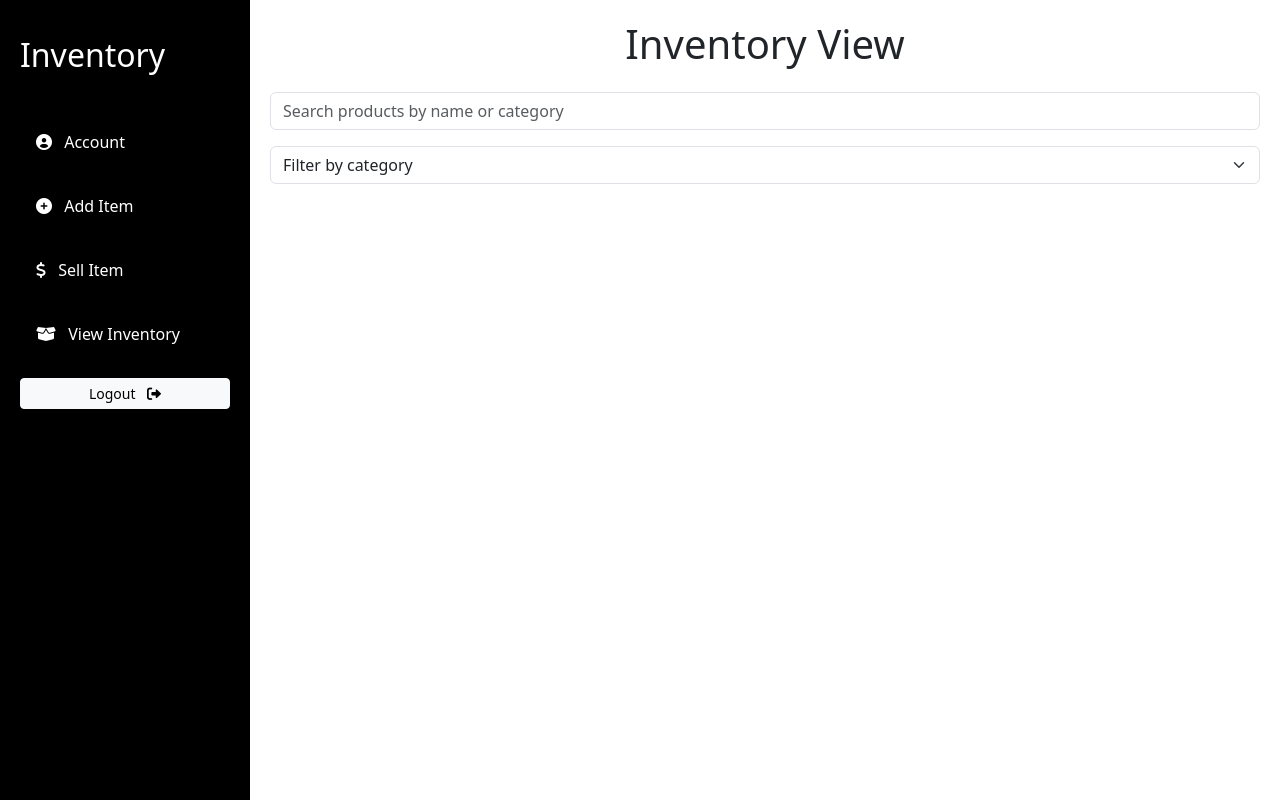
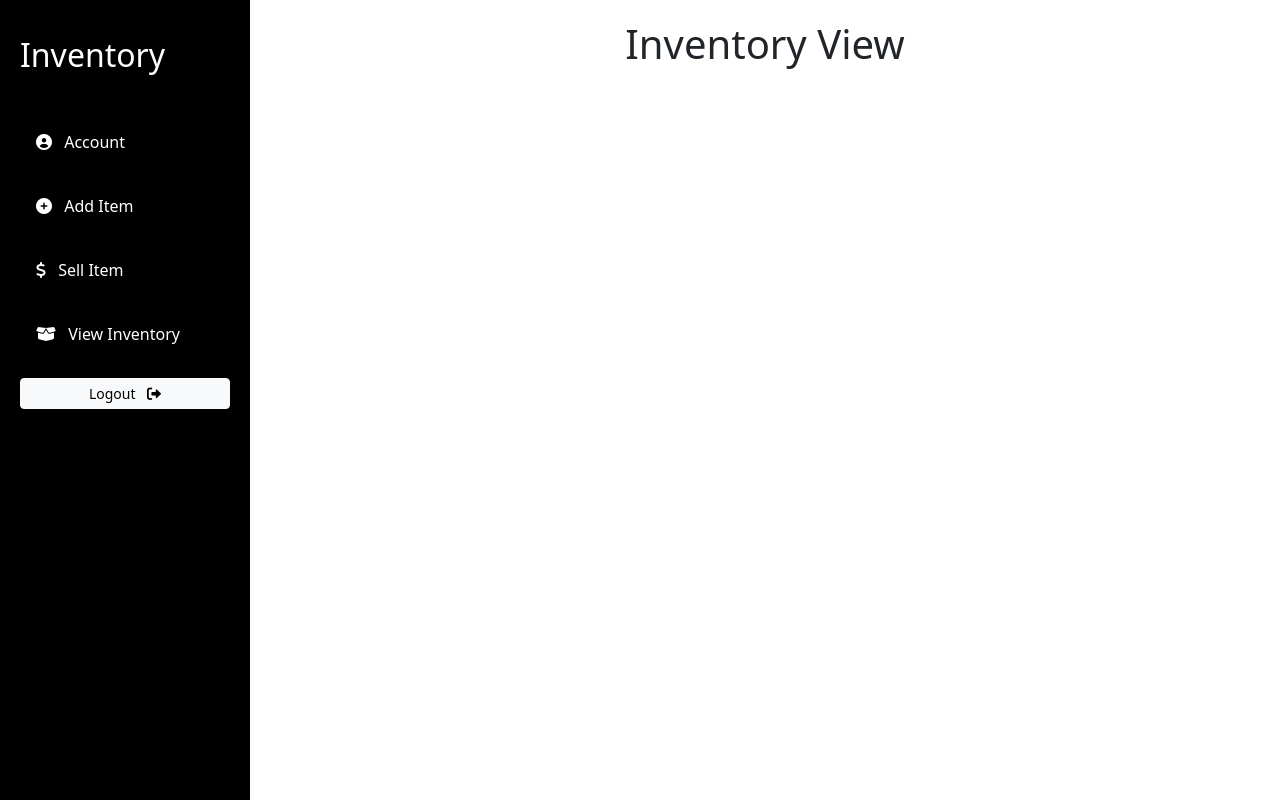
Before and after one commit to abelfx/inventory, a website: page FrontEnd/src/ViewInventory.html in a window 1280 px wide. Drawn offline with nearby package versions, Linux system fonts and the light colour scheme; no server answers; sample sign-in values are in the browser's storage.

Commit message:
fixing the view inventory and homepage

```diff
--- a/FrontEnd/src/ViewInventory.html
+++ b/FrontEnd/src/ViewInventory.html
@@ -97,19 +97,6 @@
       <div class="main-content flex-grow-1" style="padding: 20px">
         <h1 class="text-center mb-4">Inventory View</h1>
         <div class="mb-5">
-          <input
-            type="text"
-            id="search-input"
-            class="form-control mb-3"
-            placeholder="Search products by name or category"
-          />
-          <select
-            id="category-filter"
-            class="form-select"
-            aria-label="Filter by category"
-          >
-            <option value="">Filter by category</option>
-          </select>
         </div>
         <div id="product-list" class="row"></div>
       </div>
```
Also changed, not shown: FrontEnd/src/home.html (+4 -3 lines).
